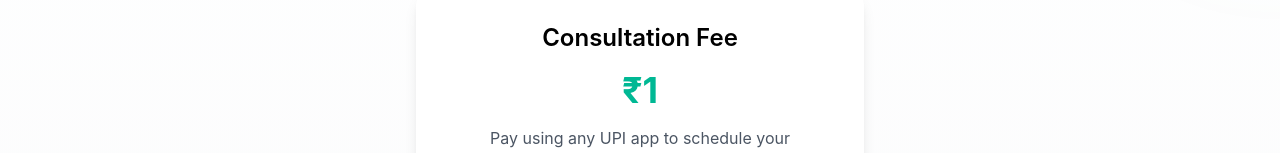
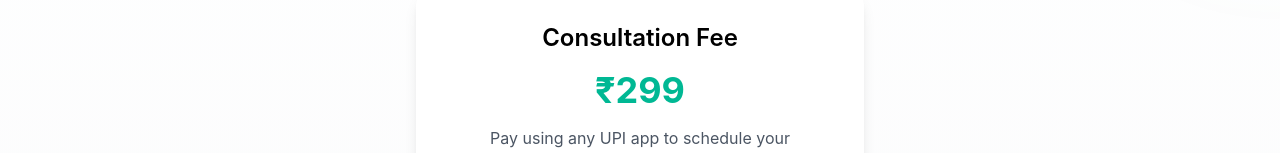
Before and after one commit to saurabhwebdev/CuradentWebsite, a React (Create React App) app: page /teleconsult in a window 1280 px wide. Shown: the part 238-391 px from the top of the page. Built offline with nearby package versions, Linux system fonts and the light colour scheme.

Commit message:
implemented payment system

```diff
--- a/src/components/TeleConsult.js
+++ b/src/components/TeleConsult.js
@@ -9,7 +9,7 @@ function TeleConsult() {
   const [showPaymentForm, setShowPaymentForm] = useState(false);
   const [showHelp, setShowHelp] = useState(false);
   const [transactionId, setTransactionId] = useState('');
-  const consultationFee = 1;
+  const consultationFee = 299;
   const upiId = "9900379125@ybl";
   const [isCalendlyLoading, setIsCalendlyLoading] = useState(true);
 
```
